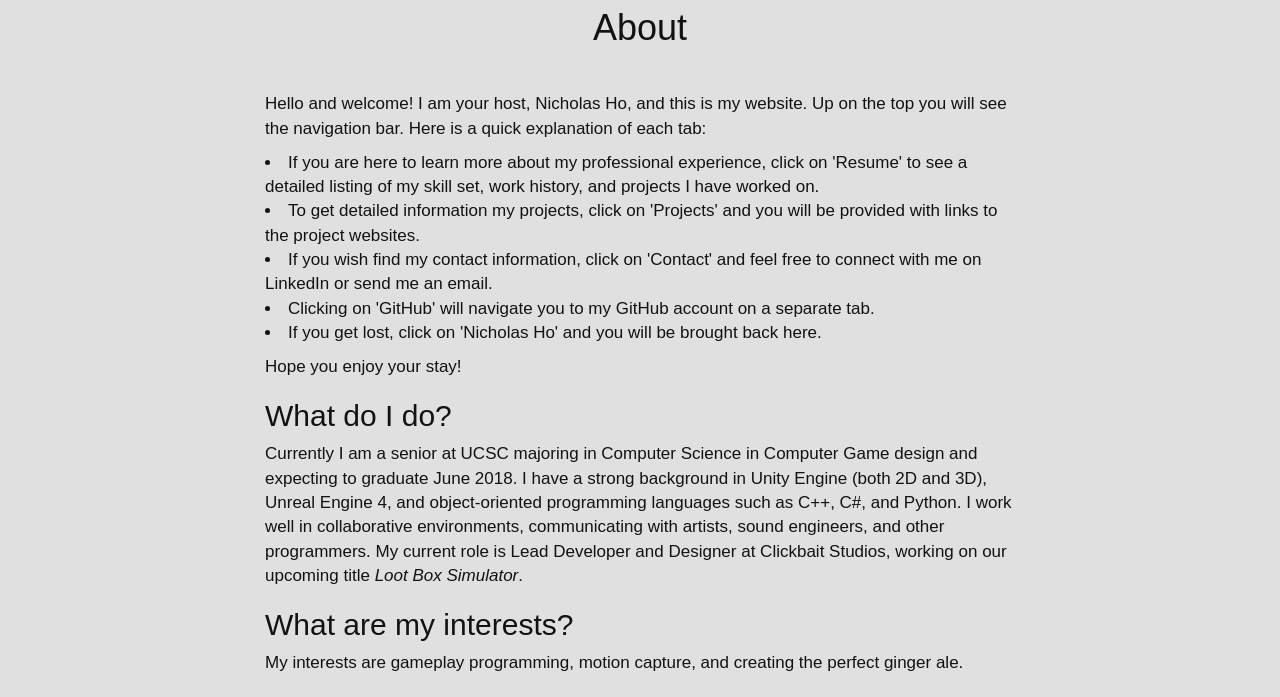
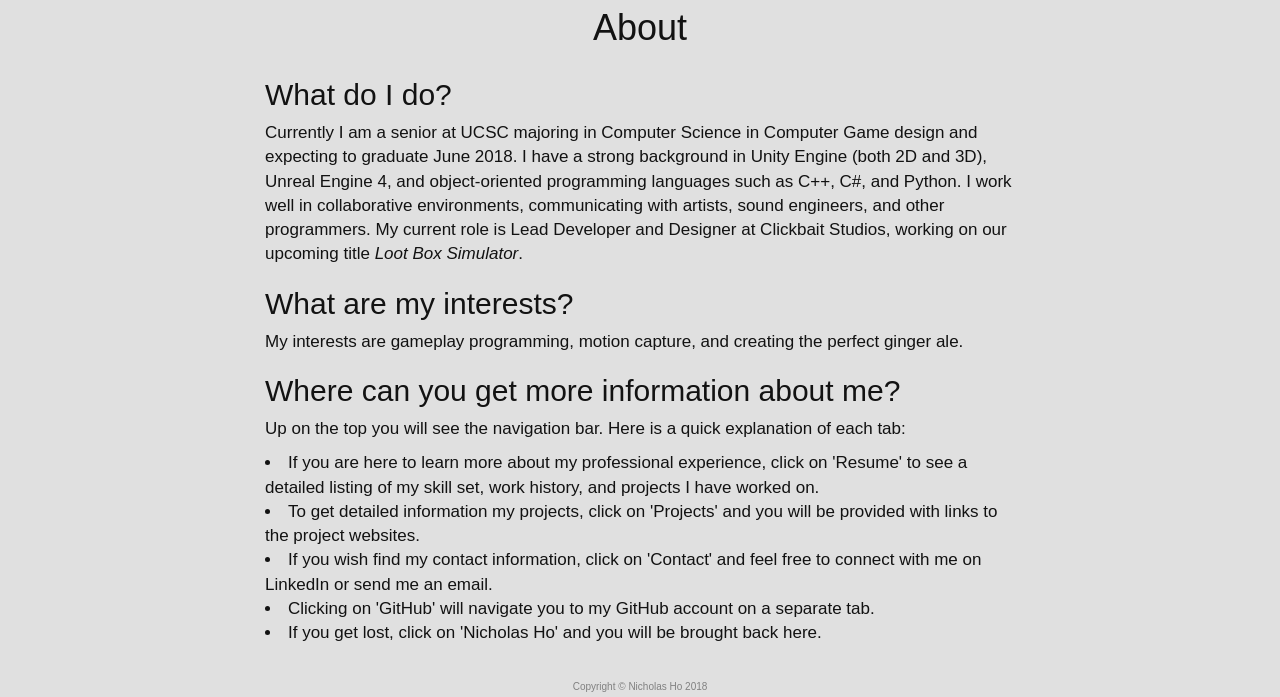
Before and after one commit to QuodEratDemon/webdev, a plain HTML site: page site/bootstrap-3.3.7-dist/index.html in a window 1280 px wide. Shown: the part 339-1036 px from the top of the page. Drawn offline with nearby package versions, Linux system fonts and the light colour scheme; a web font is replaced by a local one.

Commit message:
changed about page to be more professional

```diff
--- a/site/bootstrap-3.3.7-dist/index.html
+++ b/site/bootstrap-3.3.7-dist/index.html
@@ -71,7 +71,7 @@
 =================================-->
 
 <h1 style="text-align:center;">About</h1>
-<p><br><p>
+<p><p>
 
 <div class="container" id="bigBody">
 	<div class="row">
@@ -79,20 +79,23 @@
 
 		<div class="col-md-8">
 
-			<p>Hello and welcome! I am your host, Nicholas Ho, and this is my website. Up on the top you will see the navigation bar. Here is a quick explanation of each tab: </p>
+
+			<h2>What do I do?</h2>
+
+			<p>Currently I am a senior at UCSC majoring in Computer Science in Computer Game design and expecting to graduate June 2018. I have a strong background in Unity Engine (both 2D and 3D), Unreal Engine 4, and object-oriented programming languages such as C++, C#, and Python. I work well in collaborative environments, communicating with artists, sound engineers, and other programmers. My current role is Lead Developer and Designer at Clickbait Studios, working on our upcoming title <i>Loot Box Simulator</i>.<p>
+
+			<h2>What are my interests?</h2>
+			<p>My interests are gameplay programming, motion capture, and creating the perfect ginger ale. </p>
+
+			<h2>Where can you get more information about me?</h2>
+			<p>Up on the top you will see the navigation bar. Here is a quick explanation of each tab: </p>
 			<li>If you are here to learn more about my professional experience, click on 'Resume' to see a detailed listing of my skill set, work history, and projects I have worked on.</li>
 			<li>To get detailed information my projects, click on 'Projects' and you will be provided with links to the project websites.</li>
 			<li>If you wish find my contact information, click on 'Contact' and feel free to connect with me on LinkedIn or send me an email.</li>
 			<li>Clicking on 'GitHub' will navigate you to my GitHub account on a separate tab.</li>
 			<li>If you get lost, click on 'Nicholas Ho' and you will be brought back here.</li>
 			<p></p>
-			<p>Hope you enjoy your stay!</p>
-			<h2>What do I do?</h2>
 
-			<p>Currently I am a senior at UCSC majoring in Computer Science in Computer Game design and expecting to graduate June 2018. I have a strong background in Unity Engine (both 2D and 3D), Unreal Engine 4, and object-oriented programming languages such as C++, C#, and Python. I work well in collaborative environments, communicating with artists, sound engineers, and other programmers. My current role is Lead Developer and Designer at Clickbait Studios, working on our upcoming title <i>Loot Box Simulator</i>.<p>
-
-			<h2>What are my interests?</h2>
-			<p>My interests are gameplay programming, motion capture, and creating the perfect ginger ale. </p>
 		</div>
 
 		<div class="col-md-2"></div>
```
